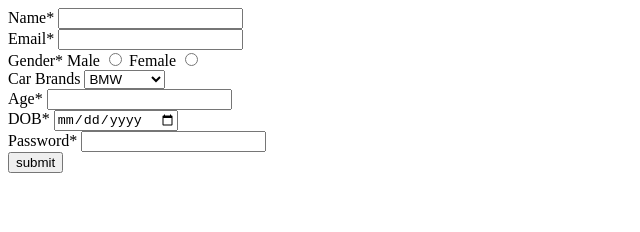
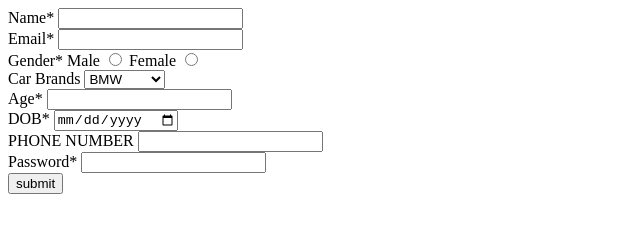
Before and after one commit to acciojob/signup-form-car-9782952038, a website: page main.html in a window 1280 px wide. Shown: the whole page, without its empty margins (0-640 px from the left). Drawn offline with Linux system fonts and the light colour scheme.

Commit message:
created a submission

```diff
--- a/main.html
+++ b/main.html
@@ -41,6 +41,10 @@
 		      <input type="date" id="dob" required>
 		</div>
 		<div>
+			  <label for="dob">PHONE NUMBER</label>
+		      <input type="tel" id="tel" required>
+		</div>
+		<div>
 			  <label for="password">Password*</label>
 		      <input type="password" id="password" required>
 		</div>
```
